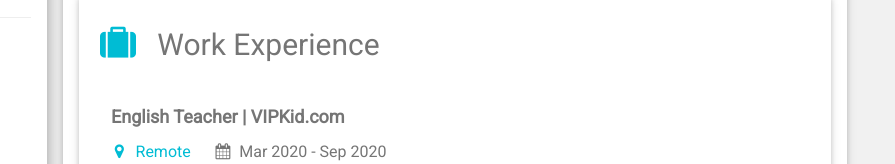
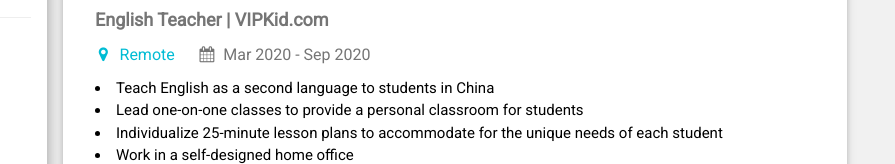
Before and after one commit to lukeshafer/lukeshafer.github.io, a plain HTML site: page index.html in a window 1280 px wide. Shown: the part 741-905 px from the top of the page, 385-1280 px from the left. Drawn offline with nearby package versions, Linux system fonts and the light colour scheme.

Commit message:
Update index.html

```diff
--- a/index.html
+++ b/index.html
@@ -209,9 +209,6 @@
           <li>Provide feedback and assistance on student programming projects</li>
           <hr>
         </div>
-      <div class="w3-container w3-card w3-white w3-margin-bottom">
-        <a name="Work_Experience" class="section"></a>
-        <h2 class="w3-text-grey w3-padding-16"><i class="fa fa-suitcase fa-fw w3-margin-right w3-xxlarge w3-text-cyan" aria-hidden="true"></i>Work Experience</h2>
         <div class="w3-container">
           <h5 class="w3-text-grey"><b>English Teacher | VIPKid.com</b></h5>
           <h6><span class="w3-text-cyan"><i class="fa fa-map-marker fa-fw" aria-hidden="true">&nbsp;</i>
```
